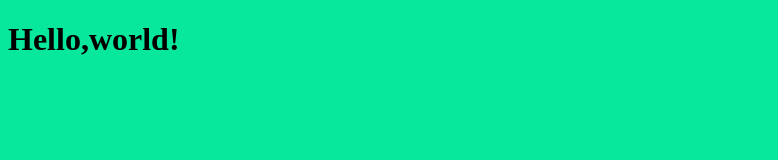
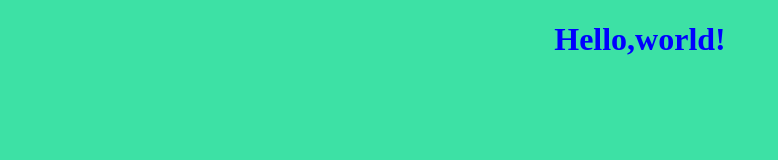
Before and after one commit to Crystalwyr/Git_Example, a plain HTML site: page index.html in a window 1280 px wide. Shown: the whole page, without its empty margins (0-778 px from the left). Drawn offline with Linux system fonts and the light colour scheme.

Commit message:
h1 and p

```diff
--- a/git.css
+++ b/git.css
@@ -1,4 +1,12 @@
 body
 {
-    background-color: rgb(8, 232, 157);
+    background-color: rgb(61, 225, 165);
 }
+h1{
+    color: blue;
+    text-align: center;
+}
+p{
+    color: brown;
+    text-align: center;
+}
```
